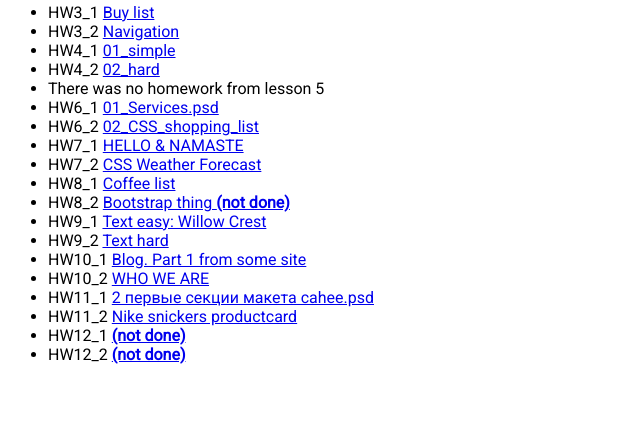
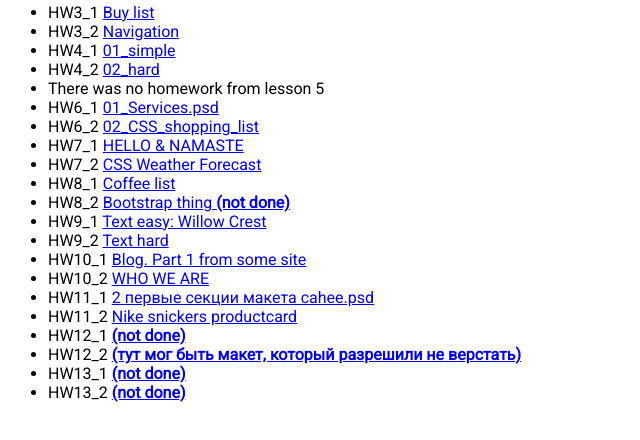
Before and after one commit to matyushkin-s/fe_course, a plain HTML site: page homeworks/index.html in a window 1280 px wide. Shown: the part 154-594 px from the top of the page, without its empty margins (0-640 px from the left). Drawn offline with Linux system fonts and the light colour scheme.

Commit message:
HW list updated

```diff
--- a/homeworks/index.html
+++ b/homeworks/index.html
@@ -186,6 +186,22 @@
         <a
           href="https://matyushkin-s.github.io/fe_course/homeworks/hw012/part2/"
           rel="noopener noreferrer"
+          ><b>(тут мог быть макет, который разрешили не верстать)</b></a
+        >
+      </li>
+      <li>
+        HW13_1
+        <a
+          href="https://matyushkin-s.github.io/fe_course/homeworks/hw013/part1/"
+          rel="noopener noreferrer"
+          ><b>(not done)</b></a
+        >
+      </li>
+      <li>
+        HW13_2
+        <a
+          href="https://matyushkin-s.github.io/fe_course/homeworks/hw013/part2/"
+          rel="noopener noreferrer"
           ><b>(not done)</b></a
         >
       </li>
```
